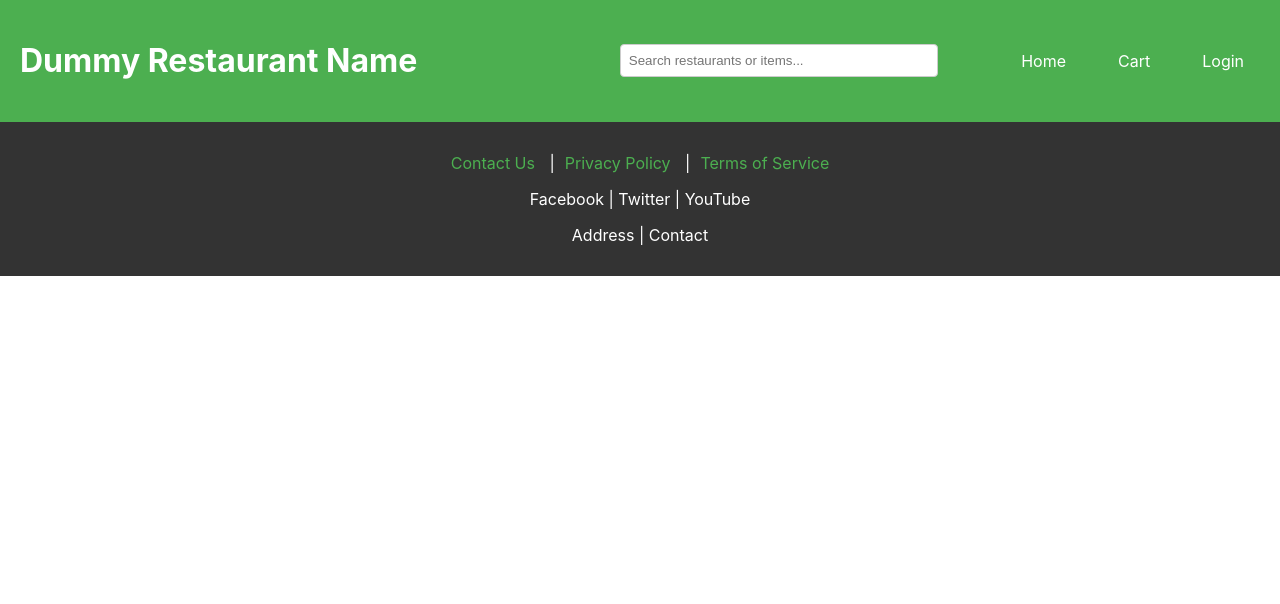
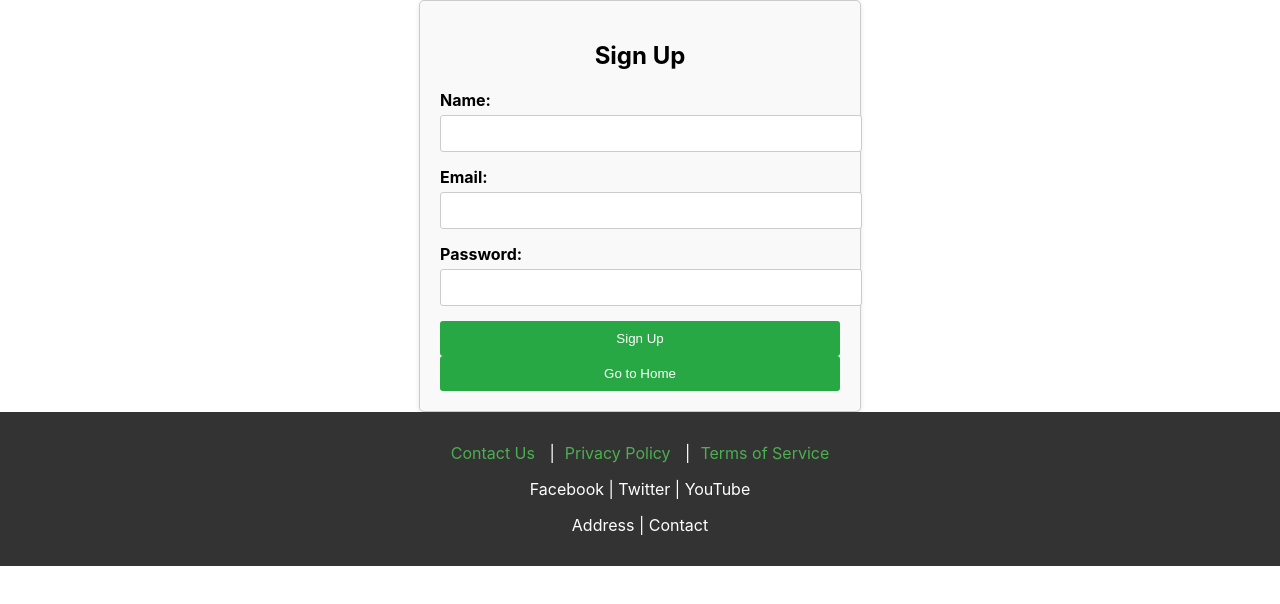
Before and after one commit to akhssm/restaurent, a React (Create React App) app: page /signup in a window 1280 px wide. Shown: the top 604 px of the page. Built offline with nearby package versions, Linux system fonts and the light colour scheme.

Commit message:
made some chages.

```diff
--- a/src/App.jsx
+++ b/src/App.jsx
@@ -1,33 +1,34 @@
 import React from 'react';
-import { BrowserRouter as Router, Route, Routes } from 'react-router-dom'; // For routing
+import { BrowserRouter as Router, Route, Routes, useLocation } from 'react-router-dom'; // For routing
 import Header from './components/Header/Header';  // Adjust the paths if needed
 import Footer from './components/Footer/Footer';
 import Cart from './components/Cart/Cart'; // Import Cart component
 import Menu from './components/Menu/Menu'; // Import Menu component
 import RestaurantList from './components/RestaurantCard/RestaurantList'; // Import the RestaurantList component
 import Login from './components/Login/Login'; // Import the Login component
+import Signup from './components/Signup/Signup'; // Import the Signup component
 
+// Create a function to use location inside the Router
 function App() {
   return (
     <Router>
+      <AppRoutes />
+    </Router>
+  );
+}
+
+const AppRoutes = () => {
+  const location = useLocation(); // Now this is correctly within the Router context
+
+  return (
     <div>
-        <Header />
+      {/* Render Header only if not on Login or Signup page */}
+      {location.pathname !== '/login' && location.pathname !== '/signup' && <Header />}
 
       {/* Define Routes */}
       <Routes>
         {/* Home Route */}
-          <Route
-            path="/"
-            element={
-              <>
-                <section>
-                  <h2>Restaurant Section</h2>
-                  {/* Render the RestaurantList component which contains all restaurant cards */}
-                  <RestaurantList />
-                </section>
-              </>
-            }
-          />
+        <Route path="/" element={<RestaurantList />} />
 
         {/* Cart Route */}
         <Route path="/cart" element={<Cart />} />
@@ -37,11 +38,13 @@ function App() {
 
         {/* Login Route */}
         <Route path="/login" element={<Login />} />
+
+        {/* Signup Route */}
+        <Route path="/signup" element={<Signup />} />
       </Routes>
 
       <Footer />
     </div>
-    </Router>
   );
 }
 
--- a/src/components/Header/Header.jsx
+++ b/src/components/Header/Header.jsx
@@ -1,5 +1,5 @@
 import React, { useState } from 'react';
-import { useLocation, useNavigate } from 'react-router-dom';
+import { useLocation, useNavigate, Link } from 'react-router-dom'; // Import Link for navigation
 import './Header.css'; // Import your CSS file for styling
 
 function Header() {
@@ -10,27 +10,22 @@ function Header() {
   // Handle search based on location
   const handleSearch = () => {
     if (location.pathname === '/') {
-      // If on the home page, assume searching restaurants
       navigate(`/search-restaurants?q=${searchQuery}`);
     } else {
-      // If on any restaurant's menu page, assume searching menu items
       navigate(`${location.pathname}?q=${searchQuery}`);
     }
   };
 
-  // Function to navigate back to the home page
-  const handleHomeClick = () => {
-    navigate('/');
-  };
+  // Do not render Header on login or signup pages
+  if (location.pathname === '/login' || location.pathname === '/signup') {
+    return null;
+  }
 
   return (
     <header>
       <div className="restaurant-name">
         <h1>Dummy Restaurant Name</h1>
       </div>
-
-      {/* Conditionally render the search bar only if not on the login page */}
-      {location.pathname !== '/login' && (
       <div className="search-bar">
         <input
           type="text"
@@ -39,22 +34,11 @@ function Header() {
           onChange={(e) => setSearchQuery(e.target.value)}
         />
       </div>
-      )}
-
       <nav>
-        {/* Conditional rendering for the navigation links */}
         <ul>
-          {location.pathname === '/login' ? (
-            <li>
-              <button onClick={handleHomeClick}>Home</button>
-            </li>
-          ) : (
-            <>
-              <li><a href="/">Home</a></li>
-              <li><a href="/cart">Cart</a></li>
-              <li><a href="/login">Login</a></li>
-            </>
-          )}
+          <li><Link to="/">Home</Link></li> {/* Home Link */}
+          <li><Link to="/cart">Cart</Link></li>
+          <li><Link to="/login">Login</Link></li>
         </ul>
       </nav>
     </header>
--- /dev/null
+++ b/src/components/Signup/Signup.css
@@ -0,0 +1,47 @@
+.signup-container {
+    max-width: 400px;
+    margin: 0 auto;
+    padding: 20px;
+    border: 1px solid #ccc;
+    border-radius: 5px;
+    box-shadow: 0 2px 5px rgba(0, 0, 0, 0.1);
+    background-color: #f9f9f9;
+  }
+
+  h2 {
+    text-align: center;
+    margin-bottom: 20px;
+  }
+
+  .form-group {
+    margin-bottom: 15px;
+  }
+
+  label {
+    display: block;
+    margin-bottom: 5px;
+    font-weight: bold;
+  }
+
+  input[type="text"],
+  input[type="email"],
+  input[type="password"] {
+    width: 100%;
+    padding: 10px;
+    border: 1px solid #ccc;
+    border-radius: 3px;
+  }
+
+  button {
+    width: 100%;
+    padding: 10px;
+    background-color: #28a745;
+    color: white;
+    border: none;
+    border-radius: 3px;
+    cursor: pointer;
+  }
+
+  button:hover {
+    background-color: #218838;
+  }
--- /dev/null
+++ b/src/components/Signup/Signup.jsx
@@ -0,0 +1,82 @@
+import React, { useState } from 'react';
+import { useNavigate } from 'react-router-dom';
+import './Signup.css'; // Import your CSS file for styling
+
+const Signup = () => {
+  const navigate = useNavigate();
+  const [formData, setFormData] = useState({
+    name: '',
+    email: '',
+    password: ''
+  });
+  const [error, setError] = useState(null); // State to hold error messages
+
+  // Handle input change
+  const handleChange = (e) => {
+    const { name, value } = e.target;
+    setFormData({
+      ...formData,
+      [name]: value
+    });
+  };
+
+  // Handle form submission
+  const handleSubmit = async (e) => {
+    e.preventDefault();
+    try {
+      // Replace with your API call
+      console.log('User signed up:', formData);
+      // Navigate to home or login page after signup
+      navigate('/');
+    } catch (err) {
+      setError('Signup failed. Please try again.'); // Set error message
+    }
+  };
+
+  return (
+    <div className="signup-container">
+      <h2>Sign Up</h2>
+      {error && <p className="error-message">{error}</p>} {/* Display error message */}
+      <form onSubmit={handleSubmit}>
+        <div className="form-group">
+          <label htmlFor="name">Name:</label>
+          <input
+            type="text"
+            id="name"
+            name="name"
+            value={formData.name}
+            onChange={handleChange}
+            required
+          />
+        </div>
+        <div className="form-group">
+          <label htmlFor="email">Email:</label>
+          <input
+            type="email"
+            id="email"
+            name="email"
+            value={formData.email}
+            onChange={handleChange}
+            required
+          />
+        </div>
+        <div className="form-group">
+          <label htmlFor="password">Password:</label>
+          <input
+            type="password"
+            id="password"
+            name="password"
+            value={formData.password}
+            onChange={handleChange}
+            required
+          />
+        </div>
+        <button type="submit">Sign Up</button>
+      </form>
+      {/* Home Button */}
+      <button onClick={() => navigate('/')}>Go to Home</button>
+    </div>
+  );
+};
+
+export default Signup;
```
Lines whose indentation alone changed are shown as unchanged.
